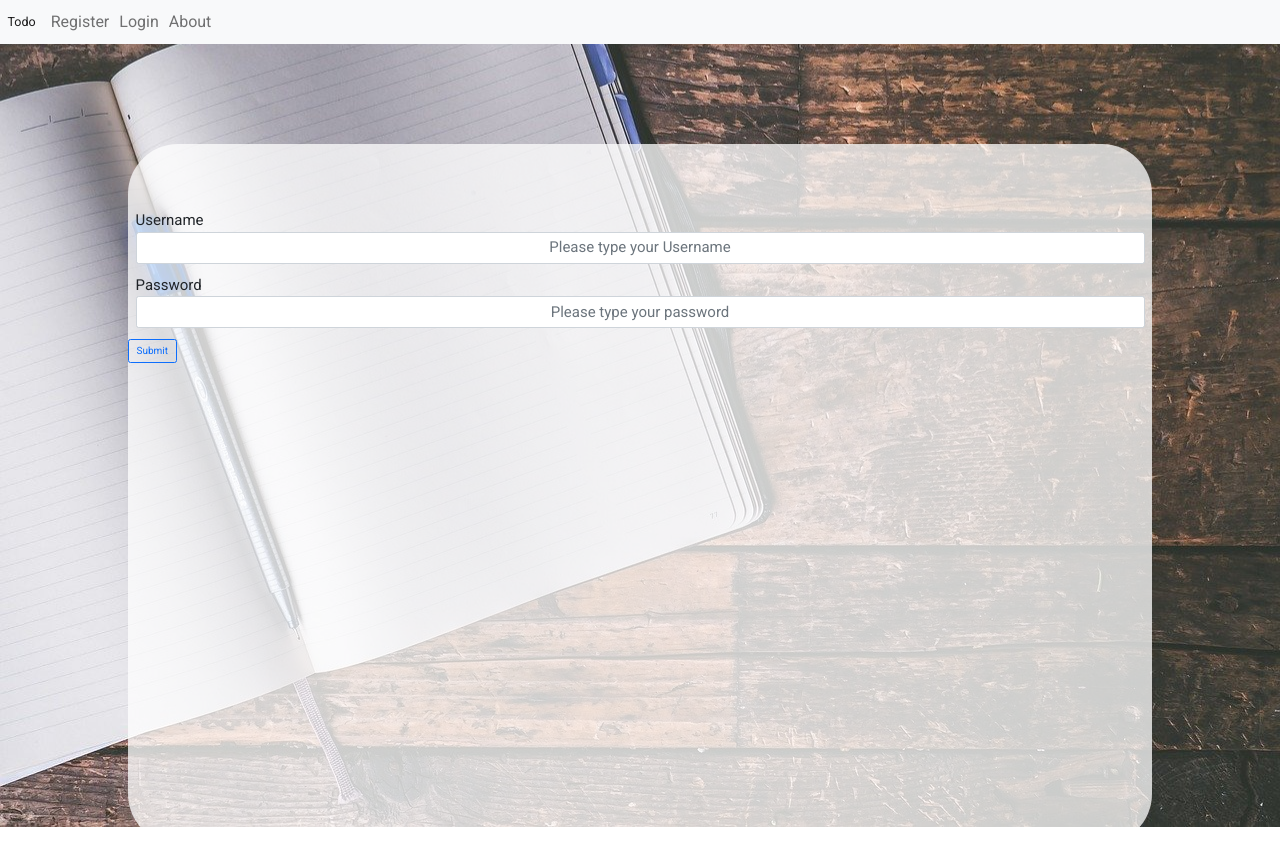
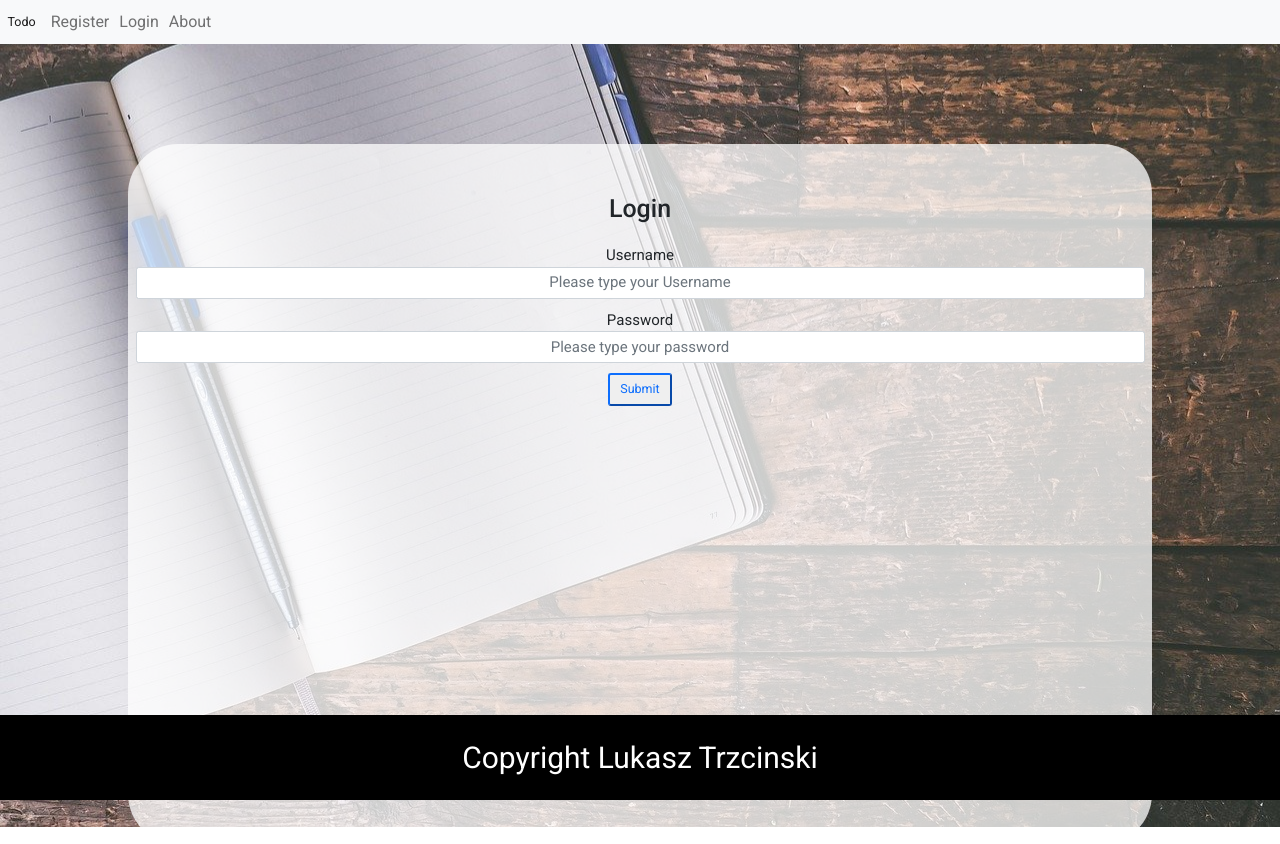
Before and after one commit to lukascane/fullstack-todolist, a React (Create React App) app in the folder client/: page /login in a window 1280 px wide. Built offline with nearby package versions, Linux system fonts and the light colour scheme.

Commit message:
update footer

```diff
--- a/client/src/assets/scss/_body.scss
+++ b/client/src/assets/scss/_body.scss
@@ -2,7 +2,7 @@
 
 
 body {
-
+  text-align: center;
   font-family: 'Roboto', sans-serif;
   font-size: 1.6rem;
   width: 100%;
--- /dev/null
+++ b/client/src/assets/scss/_footer.scss
@@ -0,0 +1,19 @@
+footer {
+  position: fixed;
+  bottom: 0;
+  background-color: rgb(0, 0, 0);
+  color: #ffffff;
+
+  display: flex;
+  align-items: center;
+  justify-content: center;
+  align-items: center;
+  padding: 2rem;
+  width: 100%;
+  // z-index: 3000;
+  span {
+    font-size: 3rem;
+    color: rgb(255, 255, 255);
+    display: block;
+  }
+}
--- a/client/src/assets/scss/main.scss
+++ b/client/src/assets/scss/main.scss
@@ -4,6 +4,7 @@
 @import './form';
 @import './notFound';
 @import './todo';
+@import './footer';
 
 .mainContainer{
 
--- /dev/null
+++ b/client/src/components/Footer.js
@@ -0,0 +1,9 @@
+import React from 'react'
+
+export default function Footer() {
+    return (
+        <footer>
+            <span class="footer span">Copyright Lukasz Trzcinski </span>
+        </footer>
+    )
+}
--- a/client/src/components/login.js
+++ b/client/src/components/login.js
@@ -22,7 +22,8 @@ function Login() {
       }
   return (
     <div>
-      <form onSubmit={handleSubmit}>
+     <h1>Login</h1>
+      <form onSubmit={handleSubmit} >
         <div className="container fs-4 pt-4">
           <div className="form-group mb-3">
             <label >Username</label>
@@ -47,7 +48,7 @@ function Login() {
           </div>
         </div>
 
-        <button type="submit" className="btn btn-outline-primary">
+        <button type="submit" size="lg" className="btn-lg btn-outline-primary text-center" >
           Submit
         </button>
       </form>
--- a/client/src/components/register.js
+++ b/client/src/components/register.js
@@ -28,7 +28,7 @@ catch(error){console.log("error", error);}
   return (
     <div className=' body' >
     <h1>Register</h1>
-      <form onSubmit={handleSubmit}>
+      <form onSubmit={handleSubmit} >
         <div className="container fs-4 pt-4">
           <div className="form-group mb-3">
             <label >Username</label>
@@ -65,7 +65,7 @@ catch(error){console.log("error", error);}
           </div>
         </div>
 
-        <button type="submit" className="btn btn-outline-primary text-center ">
+        <button type="submit" className="btn-lg btn-outline-primary text-center">
           Submit
         </button>
       </form>
--- a/client/src/hoc/MainRouter.jsx
+++ b/client/src/hoc/MainRouter.jsx
@@ -8,7 +8,7 @@ import TodoView from '../views/TodoView/TodoView';
 import Register from '../components/register';
 import Login from '../components/login';
 import About from '../components/about';
-
+import Footer from '../components/Footer';
 export const AppContext = createContext({
   username: "",
   loggedIn: false,
@@ -46,6 +46,7 @@ const [username, setUsername ]= useState("")
           </Routes>
         </main>
       </TodoProvider>
+      <Footer />
     </BrowserRouter>
     </AppContext.Provider>
   )
--- a/package.json
+++ b/package.json
@@ -15,6 +15,7 @@
     "cors": "^2.8.5",
     "dotenv": "^10.0.0",
     "express": "^4.17.2",
+    "heroku": "^7.59.2",
     "jsonwebtoken": "^8.5.1",
     "mongoose": "^6.1.4",
     "nodemon": "^2.0.15",
```
Also changed, not shown: 1 other file (tests, documents, lock files or other folders).
